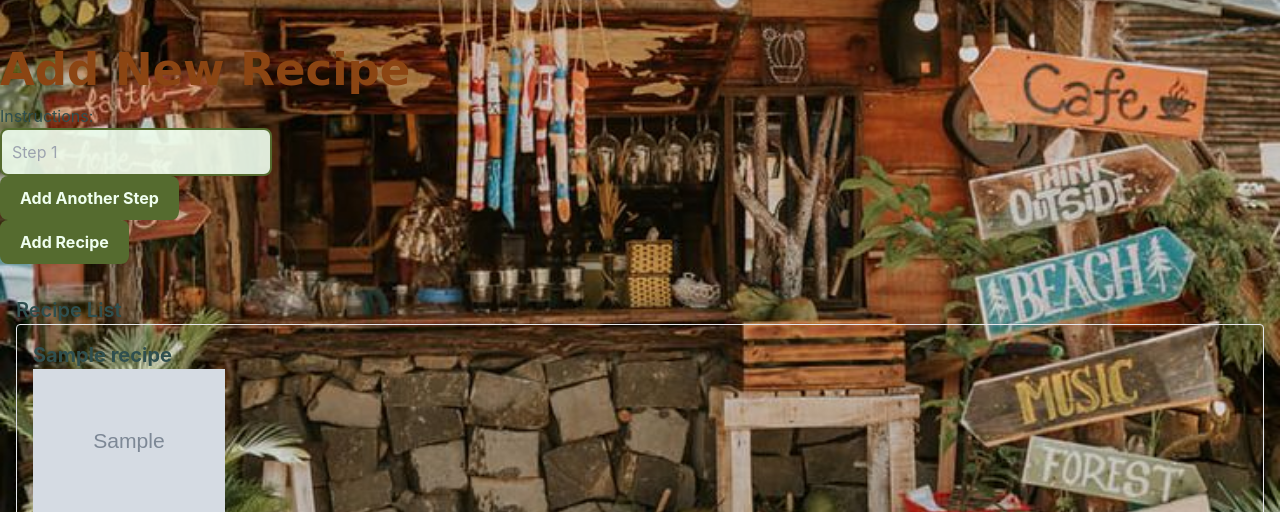
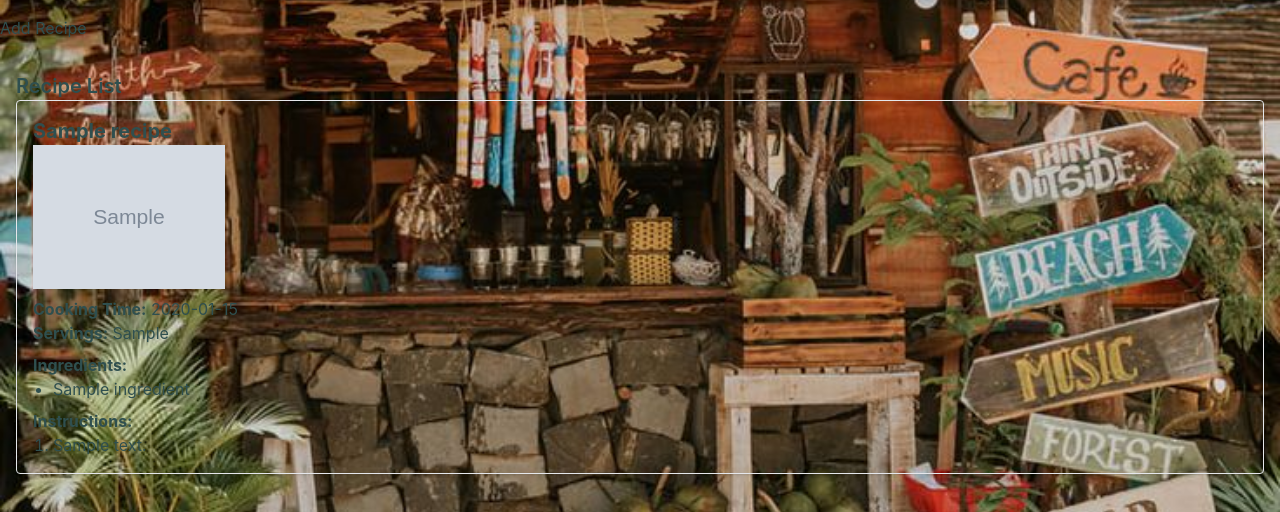
Before and after one commit to Cyades/AngkringanPedia, a Django app: page /search/ in a window 1280 px wide. Shown: the part 64-576 px from the top of the page. Run offline with Django 5.2, Linux system fonts and the light colour scheme; a user stored in the database is signed in; tables that the repository leaves empty hold one stand-in row (values such as "Sample post"); grey boxes marked "Sample" are stand-in pictures; some libraries are stand-ins or nearby versions.

Commit message:
fix add recipe for search results

```diff
--- a/main/templates/add_recipe.html
+++ b/main/templates/add_recipe.html
@@ -49,7 +49,12 @@
         <label for="{{ form.image_url.id_for_label }}">{{ form.image_url.label }}</label>
         {{ form.image_url }}
     </div>
-    <button class="button">Add Recipe</button>
+
+    <!-- Button Section -->
+    <div class="button-group">
+        <button type="submit" class="button">Add Recipe</button>
+        <button type="button" class="button cancel-button" onclick="window.history.back()">Cancel</button>
+    </div>
 </form>
 {% else %}
 <p>You do not have permission to add recipes.</p>
--- a/main/templates/search_results.html
+++ b/main/templates/search_results.html
@@ -1,8 +1,14 @@
-{% extends 'base.html' %}
+{% extends 'main.html' %}
 
 {% block content %}
 {% include 'navbar.html' %}
-{% include 'add_recipe.html' %}
+<div class="content">
+    {% if user.is_superuser %}
+        <button onclick="window.location.href='{% url 'main:add_recipe' %}'">Add Recipe</button>
+    {% else %}
+        <p>You do not have permission to add recipes.</p>
+    {% endif %}
+</div>
 <div class="container mx-auto p-4">
     {% if query %}
     <h1 class="text-2xl font-bold">Search Results for "{{ query }}"</h1>
```
